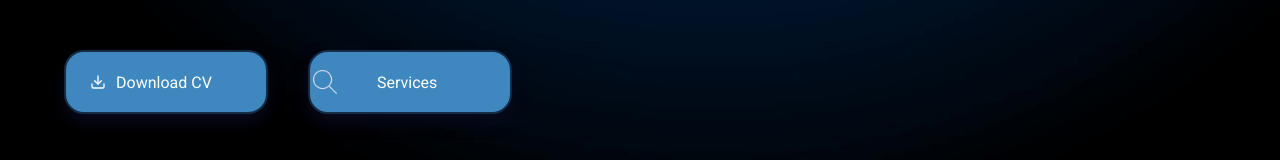
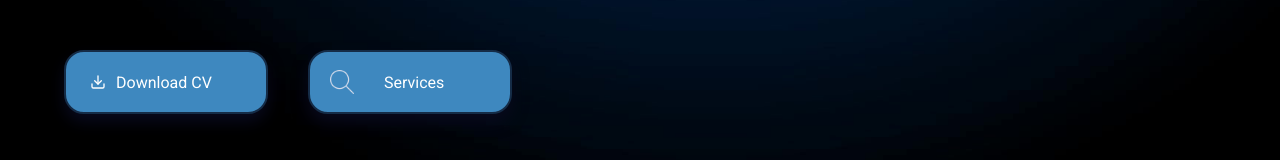
Before and after one commit to SamLinoFinnegan/Portfolio-website, a React (Create React App) app: page / in a window 1280 px wide. Shown: the part 562-722 px from the top of the page. Built offline with nearby package versions, Linux system fonts and the light colour scheme.

Commit message:
Added Logo, started on services

```diff
--- a/src/components/Home/Home.module.css
+++ b/src/components/Home/Home.module.css
@@ -155,7 +155,7 @@ span{
 .toSkills img{
     max-width: 24px;
     max-height: 24px;
-    padding-right: 10px;
+    padding-left: 20px;
 
 }
 .toSkills p{
```
